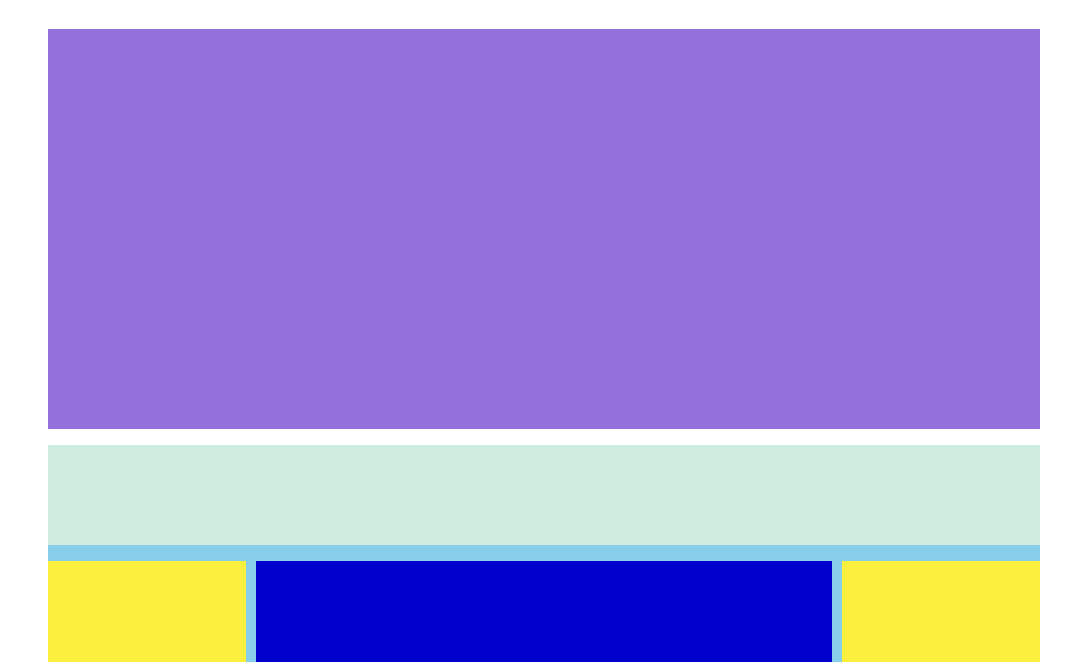
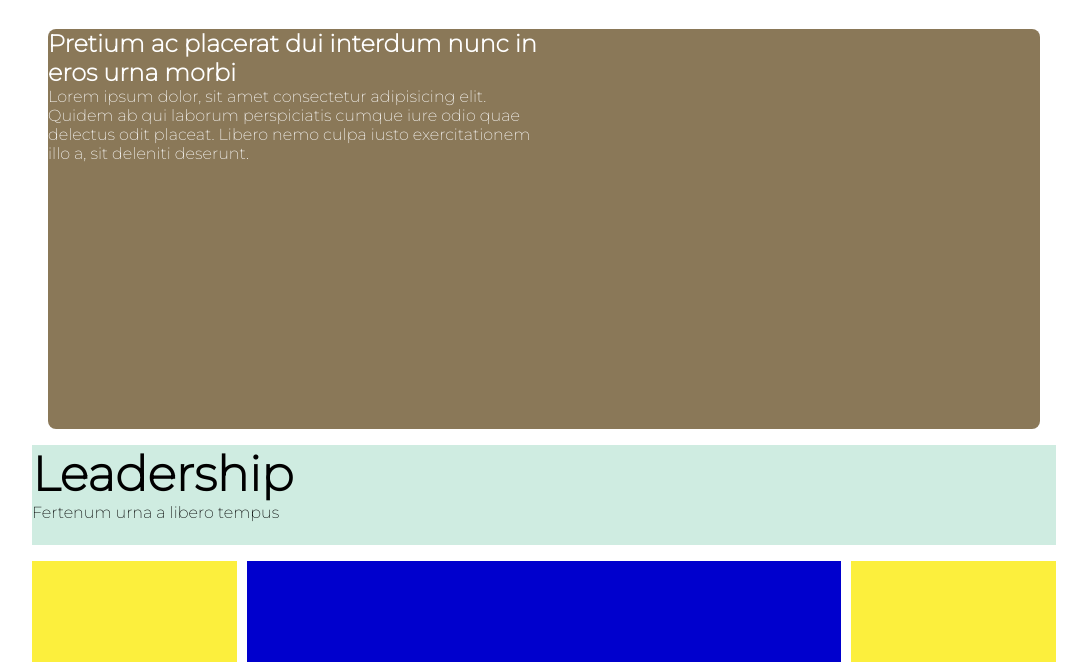
Before and after one commit to Andretreccia/htmlcss-wp, a plain HTML site: page index.html in a window 1280 px wide. Shown: the part 138-800 px from the top of the page, without its empty margins (96-1183 px from the left). Drawn offline with Linux system fonts and the light colour scheme.

Commit message:
Prima parte hero image

```diff
--- a/css/style.css
+++ b/css/style.css
@@ -20,7 +20,7 @@ body {
     height: 100px;
      background-color:rgb(222 175 24 / 43%); */
 
-.article.debug {
+.heroimg.debug {
     height: 400px;
 }
 .titlecontent.debug {
@@ -64,10 +64,15 @@ a {
 }
 /* /Site Header */
 /* Site Main */
-    .article {
-        background-color: mediumpurple;
+    .heroimg {
         margin: 1rem;
+        border-radius: 0.5rem;
+        background-color: rgb(138, 120, 88);
 
+    }
+    .herotext {
+        width: 50%;
+        color: white;
     }
     .titlecontent {
         background-color: rgb(207 236 225);
@@ -76,11 +81,12 @@ a {
     }
 
     /* Site content */
-    .sitecontent {
-        background-color: skyblue;
-        margin: 1rem;
+    h1 {
+        font-weight: 900;
+        font-size: 3rem;
+    }
 
-    }
+
     .sidetext{
         background-color: rgb(252, 239, 61);
         width: 20%;
--- a/index.html
+++ b/index.html
@@ -24,9 +24,18 @@
     </header>
     <!-- /.siteheader -->
     <main class="sitemain">
-        <section class="article debug"></section>
+        <section class="heroimg debug">
+            <div class="herotext">
+                <h2>Pretium ac placerat dui interdum nunc in eros urna morbi</h2>
+                <p>Lorem ipsum dolor, sit amet consectetur adipisicing elit. Quidem ab qui laborum perspiciatis cumque iure odio
+                    quae delectus odit placeat. Libero nemo culpa iusto exercitationem illo a, sit deleniti deserunt.</p>
+            </div>
+        </section>
         <section class="sitecontent debug">
-            <section class="titlecontent debug"> </section>
+            <section class="titlecontent debug">
+                <h1>Leadership</h1>
+                <span>Fertenum urna a libero tempus</span>
+            </section>
             <aside class="sidetext left debug"></aside>
             <section class="centertext debug"></section>
             <aside class="sidetext right debug"></aside>
```
